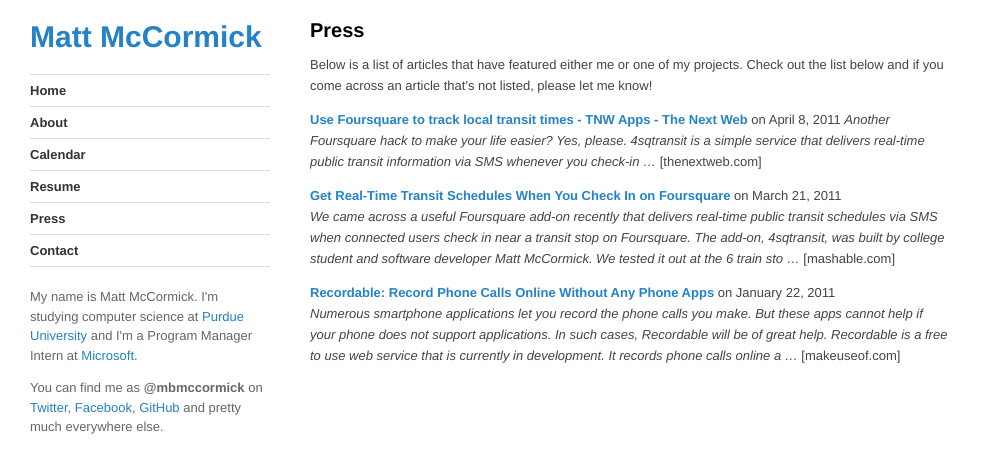
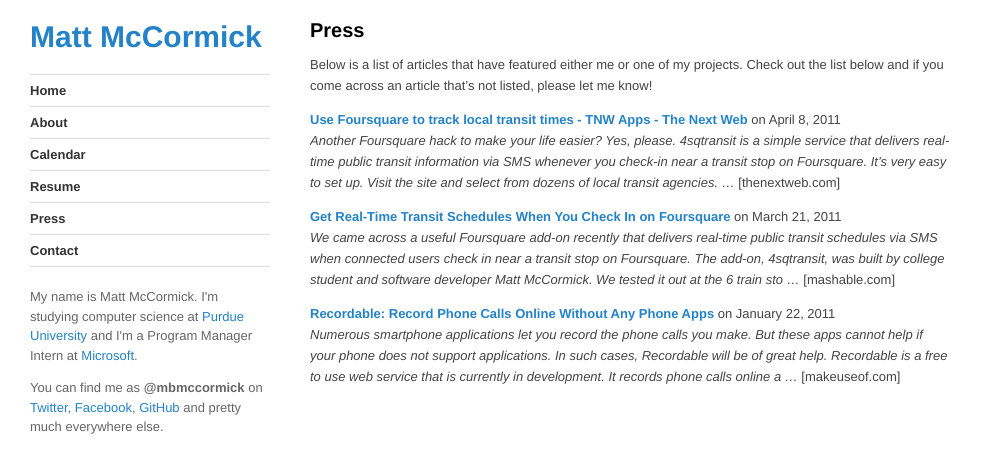
Before and after one commit to mbmccormick/mbmccormick.github.io, a Jekyll site: the page built from press/index.md, in a window 1280 px wide. Shown: the top 473 px of the page, without its empty margins (0-982 px from the left). Built offline with Jekyll 4.4.1, drawn with Linux system fonts in a browser that asks for light colours; Markdown is read by kramdown in place of the engine named in the settings.

Commit message:
Update press/index.md

```diff
--- a/press/index.md
+++ b/press/index.md
@@ -6,7 +6,7 @@
 Below is a list of articles that have featured either me or one of my projects. Check out the list below and if you come across an article that's not listed, please let me know!
 
 <b><a href="http://thenextweb.com/apps/2011/04/08/use-foursquare-to-track-local-transit-times/" target="_blank">Use Foursquare to track local transit times - TNW Apps - The Next Web</a></b> on April 8, 2011
-<i>Another Foursquare hack to make your life easier? Yes, please. 4sqtransit is a simple service that delivers real-time public transit information via SMS whenever you check-in ...</i> [thenextweb.com]
+<i>Another Foursquare hack to make your life easier? Yes, please. 4sqtransit is a simple service that delivers real-time public transit information via SMS whenever you check-in near a transit stop on Foursquare. It’s very easy to set up. Visit the site and select from dozens of local transit agencies. ...</i> [thenextweb.com]
 
 
 <b><a href="http://mashable.com/2011/03/21/4sqtransit/" target="_blank">Get Real-Time Transit Schedules When You Check In on Foursquare</a></b> on March 21, 2011
```
